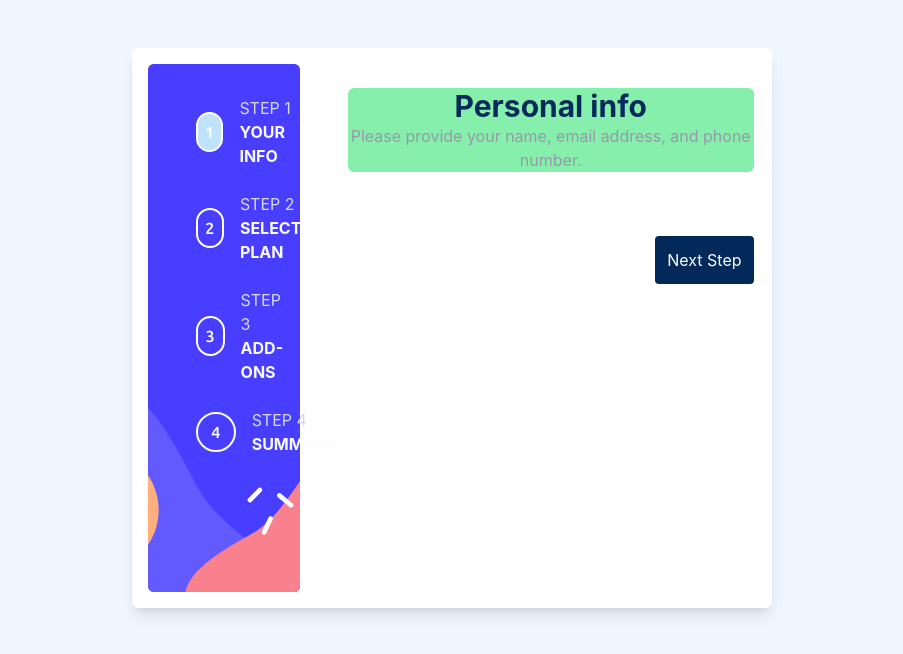
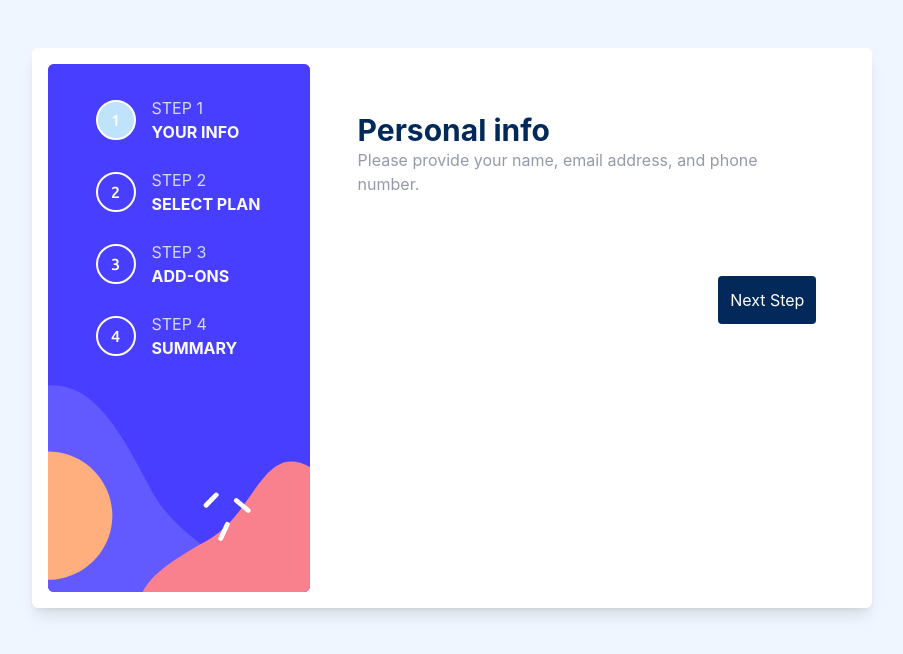
Before and after one commit to jeremiahlateef/multiform, a React (Vite) app: page / in a window 1280 px wide. Shown: the top 654 px of the page, without its empty margins (188-1091 px from the left). Built offline with nearby package versions, Linux system fonts and the light colour scheme.

Commit message:
reworked teh styleing of the components

```diff
--- a/src/App.jsx
+++ b/src/App.jsx
@@ -14,10 +14,10 @@ function App() {
 
   return (
     <>
-      <div className="bg-magnolia md:bg-white mt-0  shadow-lg w-full mx-auto md:flex md:gap-x-12 md:w-4/5 md:h-[35rem]  md:items-start rounded-md relative md:p-4 h-[100vh]">
+      <div className="bg-alabaster md:bg-white mt-0  shadow-lg w-full mx-auto md:flex md:gap-x-12 md:w-5/6 lg:w-full md:h-[35rem]  md:items-start rounded-md relative md:p-4 h-[100vh]">
         <Buttons button={pages} value={value} setValue={setValue} />
 
-        <div className="w-full bg-purple-500 h-1/4 md:h-full md:static absolute lg:w-1/4 md:w-2/5  md:rounded-md ">
+        <div className="w-full bg-purple-500 h-1/4 md:h-full md:static absolute  md:w-2/5  md:rounded-md ">
           <img
             src={mobileBg}
             alt=""
@@ -29,7 +29,7 @@ function App() {
             className="w-full hidden md:block h-full object-cover rounded-md"
           />
         </div>
-        <div className="md:flex md:flex-col md:mt-6 md:h-4/5  md:w-2/3 md:gap-y-12 ">
+        <div className="md:flex md:flex-col md:mt-6 md:h-4/5  md:w-3/4 md:gap-y-10 pr-10 ">
           <Pages pager={pages} value={value} />
           <Footer footBtn={pages} value={value} setValue={setValue} />
         </div>
--- a/src/Buttons.jsx
+++ b/src/Buttons.jsx
@@ -3,7 +3,7 @@ import React from "react";
 // The value and setValue here will be the value of the useState in App.jsx
 const Buttons = ({ filterItems, button, value, setValue }) => {
   return (
-    <div className="flex md:justify-start md:items-start md:flex-col absolute z-20 w-full md:w-2/5 lg:w-1/4 justify-center gap-x-4 md:top-0 top-4   md:h-full md:py-12 md:px-6 xl:p-12  h-[5rem] md:gap-y-6">
+    <div className="flex md:justify-start md:items-start md:flex-col absolute z-20 w-full md:w-2/5  justify-center gap-x-4 md:top-0 top-4   md:h-full md:py-12 md:px-6 xl:p-12  h-[5rem] md:gap-y-6">
       {button.map((btn, index) => {
         const { buttons, step, info } = btn;
         return (
--- a/src/Footer.jsx
+++ b/src/Footer.jsx
@@ -3,7 +3,6 @@ import React from "react";
 const Footer = ({ footBtn, value, setValue }) => {
   // use an array to display just one item
   const { footerOne, footerTwo } = footBtn[value];
-  console.log(footBtn);
   return (
     <footer className="bg-white absolute md:relative md:bottom-auto bottom-0 h-20 w-full md:mx-auto right-0 md:w-full">
       <button
--- a/src/Pages.jsx
+++ b/src/Pages.jsx
@@ -3,8 +3,8 @@ import React from "react";
 const Pages = ({ pager, value }) => {
   const { page } = pager[value];
   return (
-    <div className="bg-green-300 shadow-lg w-4/5 mx-auto rounded-md top-24 sm:top-28   absolute left-1/2 transform -translate-x-1/2 z-10 md:static md:translate-x-0 md:translate-y-0  md:shadow-none md:w-full">
-      <div className="text-center w-full mx-auto">{page()}</div>
+    <div className="bg-white shadow-lg w-4/5 mx-auto rounded-md top-24 sm:top-28   absolute left-1/2 transform -translate-x-1/2 z-10 md:static md:translate-x-0 md:translate-y-0  md:shadow-none md:w-full md:px-0 px-4 py-6">
+      <div className=" w-full mx-auto">{page()}</div>
     </div>
   );
 };
```
